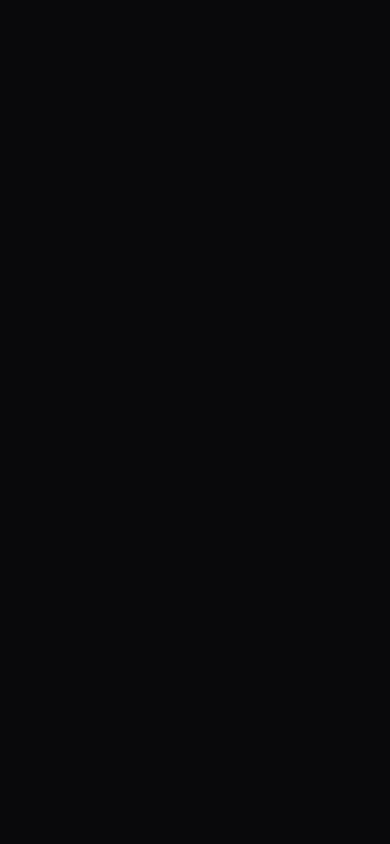
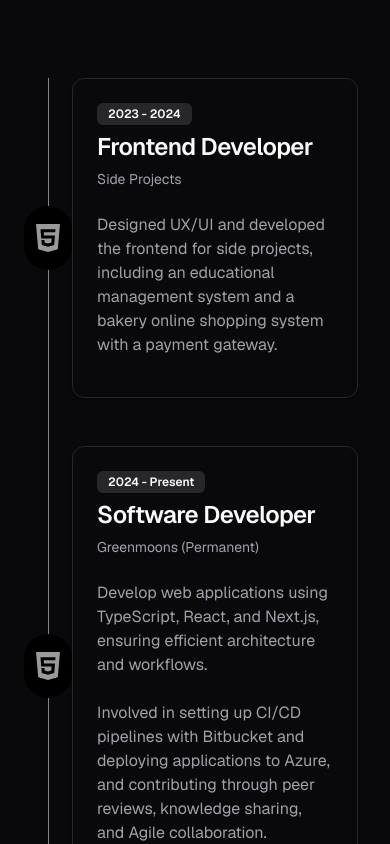
Before and after one commit to wpiyaphon/portfolio, a Next.js app: page / in a window 390 px wide. Shown: the part 2040-2884 px from the top of the page. Before the commit the page ends 2150 px from the top, so only its background shows below. Built offline with nearby package versions, Linux system fonts and the light colour scheme.

Commit message:
feat: add experience section with responsive ui

```diff
--- a/app/page.tsx
+++ b/app/page.tsx
@@ -1,7 +1,40 @@
 import TitleLine from "@/components/title-line"
+import { Badge } from "@/components/ui/badge"
+import { Card, CardContent, CardDescription, CardHeader, CardTitle } from "@/components/ui/card"
 import Image from "next/image"
 
+// ----------------------------------------------------------------------
+
 const ICON_SIZE = 48
+
+const EXPERIENCES = [
+  {
+    description: `Designed UX/UI and developed the frontend for side projects, including an educational management system and a bakery online shopping system with a payment gateway.`,
+    id: 1,
+    image: "/html.svg",
+    subtitle: "Side Projects",
+    title: "Frontend Developer",
+    year: "2023 - 2024",
+  },
+  {
+    description: `Develop web applications using TypeScript, React, and Next.js, ensuring efficient architecture and workflows.\n
+    Involved in setting up CI/CD pipelines with Bitbucket and deploying applications to Azure, and contributing through peer reviews, knowledge sharing, and Agile collaboration.`,
+    id: 2,
+    image: "/html.svg",
+    subtitle: "Greenmoons (Permanent)",
+    title: "Software Developer",
+    year: "2024 - Present",
+  },
+  {
+    description: "During my free time, I'm learning Nest.js and design patterns to build a strong foundation in backend development as I want to expand my knowledge and skills to become a full stack developer.",
+    id: 3,
+    image: "/html.svg",
+    subtitle: "Self-taught",
+    title: "Learning Backend",
+    year: "Ongoing",
+  },
+]
+// ----------------------------------------------------------------------
 
 export default function Home() {
   return (
@@ -63,7 +96,7 @@ export default function Home() {
         <TitleLine number={1} title="About" subtitle="I am a web developer with a passion for creating beautiful and functional web applications. I am a quick learner and I am always looking for new challenges." />
 
         <h6 className="text-gray-400 text-center tracking-widest mb-8">EXPERIENCE WITH</h6>
-        <div className="flex justify-center gap-8 dark:invert">
+        <div className="flex justify-center gap-8 dark:invert flex-wrap">
           <Image src="/html.svg" alt="HTML" width={ICON_SIZE} height={ICON_SIZE} />
           <Image src="/css.svg" alt="CSS" width={ICON_SIZE} height={ICON_SIZE} />
           <Image className="rounded-sm scale-90" src="/typescript.svg" alt="TypeScript" width={ICON_SIZE} height={ICON_SIZE} />
@@ -76,6 +109,42 @@ export default function Home() {
       {/* -- Work Experience -- */}
       <section className=" pb-20 sm:p-20 text-center">
         <TitleLine number={2} title="My Experience" color="orange" />
+
+        <div className="max-w-7xl mx-auto relative">
+          <div
+            className="absolute left-[16px] md:left-1/2 top-0 bottom-0 w-[1px] md:translate-x-[-50%] h-full bg-gray-300 bg-opacity-60 "
+          />
+          <div className="block space-y-12">
+            {EXPERIENCES.map((experience, index) => (
+              <div key={experience.id} className={`relative flex flex-col items-start gap-4 ${index % 2 === 0 ? "md:flex-row" : " md:flex-row-reverse"} `}>
+                {/* -- Icon -- */}
+                <div id="icon" className="dark:invert absolute md:left-1/2 left-[-8px] top-[calc(50%-32px)] md:top-8 bottom-0 w-12 h-16 flex items-center md:translate-x-[-50%] bg-white rounded-full p-2 z-20">
+                  <Image src={experience.image} alt={experience.title} width={32} height={32} className="opacity-60" />
+                  <div className={`absolute p-2 z-20 hidden md:block ${index % 2 === 0 ? "md:left-16" : "md:-left-32"}`}>
+                    <p className="text-gray-400 text-sm text-nowrap">{experience.year}</p>
+                  </div>
+                </div>
+
+                {/* -- Card -- */}
+                <Card
+                  className={`md:w-[45%] w-[calc(100%-40px)] ml-10 md:ml-0 ${index % 2 === 0 ? "md:mr-8" : "md:ml-8"}`}
+                >
+                  <CardHeader className="text-start">
+                    <Badge variant="secondary" className="md:hidden w-fit">{experience.year}</Badge>
+                    <CardTitle className="text-2xl flex justify-between gap-2">
+                      {experience.title}
+                    </CardTitle>
+
+                    <CardDescription>{experience.subtitle}</CardDescription>
+                  </CardHeader>
+                  <CardContent className="text-start whitespace-pre-line">
+                    <p className="text-muted-foreground mb-4">{experience.description}</p>
+                  </CardContent>
+                </Card>
+              </div>
+            ))}
+          </div>
+        </div>
       </section>
     </div>
 
```
